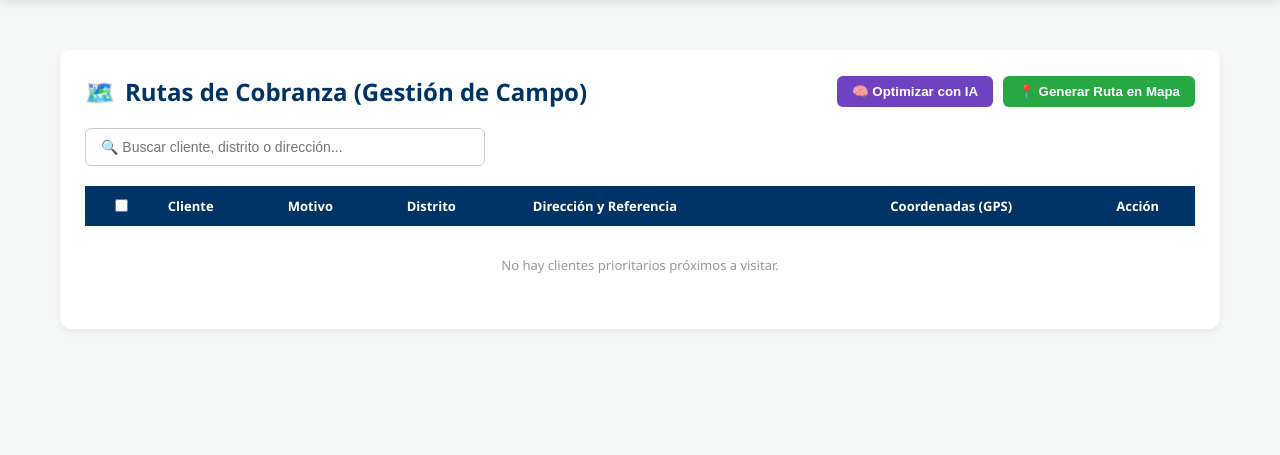
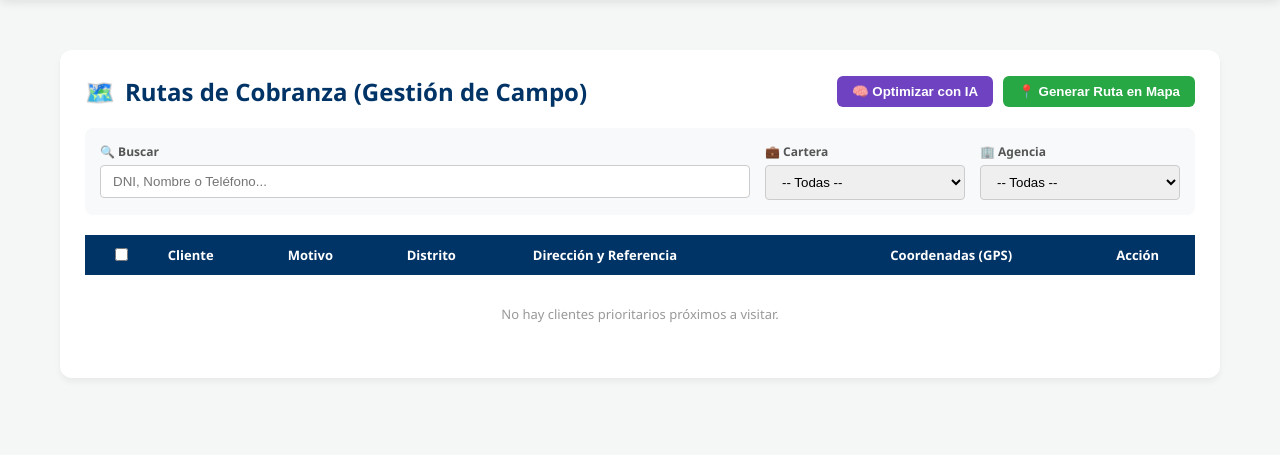
Before and after one commit to JhonParedes-PyP/crm-pyp, a Django app: template cobranza/templates/cobranza/rutas_cobranza.html in a window 1280 px wide. Shown: the part 124-579 px from the top of the page. Run offline with Django 5.2, Linux system fonts and the light colour scheme; the template is opened without the code that fills it, so the values that code supplies are empty.

Commit message:
feat: mejora barra de busqueda por DNI, telefono, cartera y agencia

```diff
--- a/cobranza/templates/cobranza/rutas_cobranza.html
+++ b/cobranza/templates/cobranza/rutas_cobranza.html
@@ -17,8 +17,29 @@
         </div>
     </div>
 
-    <div style="margin-bottom: 20px;">
-        <input type="text" id="buscador-rutas" onkeyup="filtrarTabla()" placeholder="🔍 Buscar cliente, distrito o dirección..." style="width: 100%; max-width: 400px; padding: 10px 15px; border: 1px solid #ccc; border-radius: 6px; font-size: 14px; box-sizing: border-box;">
+    <div style="margin-bottom: 20px; display: flex; gap: 15px; flex-wrap: wrap; background: #f8f9fa; padding: 15px; border-radius: 8px;">
+        <div style="flex: 1; min-width: 250px;">
+            <label style="font-size: 12px; font-weight: bold; color: #555; display: block; margin-bottom: 5px;">🔍 Buscar</label>
+            <input type="text" id="buscador-rutas" onkeyup="filtrarTabla()" placeholder="DNI, Nombre o Teléfono..." style="width: 100%; padding: 8px 12px; border: 1px solid #ccc; border-radius: 4px; box-sizing: border-box;">
+        </div>
+        <div style="width: 200px;">
+            <label style="font-size: 12px; font-weight: bold; color: #555; display: block; margin-bottom: 5px;">💼 Cartera</label>
+            <select id="filtro-cartera" onchange="filtrarTabla()" style="width: 100%; padding: 8px 12px; border: 1px solid #ccc; border-radius: 4px; box-sizing: border-box;">
+                <option value="">-- Todas --</option>
+                {% for c in carteras %}
+                <option value="{{ c }}">{{ c }}</option>
+                {% endfor %}
+            </select>
+        </div>
+        <div style="width: 200px;">
+            <label style="font-size: 12px; font-weight: bold; color: #555; display: block; margin-bottom: 5px;">🏢 Agencia</label>
+            <select id="filtro-agencia" onchange="filtrarTabla()" style="width: 100%; padding: 8px 12px; border: 1px solid #ccc; border-radius: 4px; box-sizing: border-box;">
+                <option value="">-- Todas --</option>
+                {% for a in agencias %}
+                <option value="{{ a }}">{{ a }}</option>
+                {% endfor %}
+            </select>
+        </div>
     </div>
 
     <div id="ia-result" style="display: none; background: #f8f9fa; border-left: 4px solid #6f42c1; padding: 15px; margin-bottom: 20px; border-radius: 4px; white-space: pre-wrap; font-size: 13px; color: #333;"></div>
@@ -38,7 +59,11 @@
             </thead>
             <tbody>
                 {% for d in deudores %}
-                <tr style="border-bottom: 1px solid #eee;">
+                <tr style="border-bottom: 1px solid #eee;" class="fila-cliente"
+                    data-dni="{{ d.documento }}"
+                    data-telefono="{{ d.telefono }}"
+                    data-cartera="{{ d.cartera }}"
+                    data-agencia="{{ d.agencia }}">
                     <td style="padding: 10px; text-align: center;">
                         <input type="checkbox" class="client-check"
                             data-id="{{ d.id }}"
@@ -79,20 +104,28 @@
 <script>
 function filtrarTabla() {
     let input = document.getElementById("buscador-rutas").value.toLowerCase();
+    let cartera = document.getElementById("filtro-cartera").value;
+    let agencia = document.getElementById("filtro-agencia").value;
+
     let table = document.getElementById("tabla-rutas");
-    let tr = table.getElementsByTagName("tr");
+    let tr = table.getElementsByClassName("fila-cliente");
 
-    for (let i = 1; i < tr.length; i++) { // Evitar el thead
-        if (tr[i].getElementsByTagName("td").length > 1) { // Evitar fila vacía
-            let nombre = tr[i].getElementsByTagName("td")[1].textContent.toLowerCase();
-            let distrito = tr[i].getElementsByTagName("td")[3].textContent.toLowerCase();
-            let direccion = tr[i].getElementsByTagName("td")[4].textContent.toLowerCase();
+    for (let i = 0; i < tr.length; i++) {
+        let fila = tr[i];
+        let nombre = fila.getElementsByTagName("td")[1].textContent.toLowerCase();
+        let dni = fila.dataset.dni.toLowerCase();
+        let telefono = fila.dataset.telefono.toLowerCase();
+        let filaCartera = fila.dataset.cartera;
+        let filaAgencia = fila.dataset.agencia;
 
-            if (nombre.indexOf(input) > -1 || distrito.indexOf(input) > -1 || direccion.indexOf(input) > -1) {
-                tr[i].style.display = "";
-            } else {
-                tr[i].style.display = "none";
-            }
+        let matchTexto = (nombre.includes(input) || dni.includes(input) || telefono.includes(input));
+        let matchCartera = (cartera === "" || filaCartera === cartera);
+        let matchAgencia = (agencia === "" || filaAgencia === agencia);
+
+        if (matchTexto && matchCartera && matchAgencia) {
+            fila.style.display = "";
+        } else {
+            fila.style.display = "none";
         }
     }
 }
```
Also changed, not shown: cobranza/views_rutas.py (+23 -9 lines).
